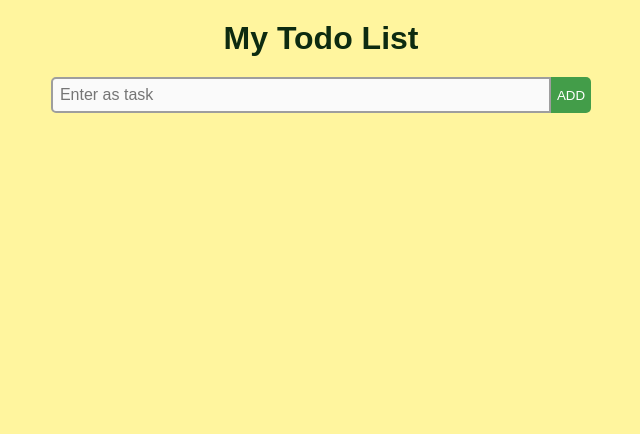
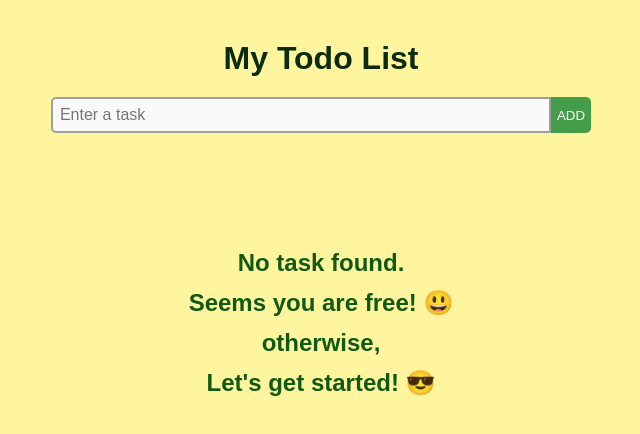
Before and after one commit to tasneem94/todo-app-react, a React (Vite) app: page / in a window 1280 px wide. Shown: the top 434 px of the page, without its empty margins (319-959 px from the left). Built offline with nearby package versions, Linux system fonts and the light colour scheme.

Commit message:
intro added

```diff
--- a/src/ToDoList.jsx
+++ b/src/ToDoList.jsx
@@ -39,6 +39,10 @@ export const ToDoList = () => {
         }
       })
     );
+    setTodoList((prevTodoList) =>
+      prevTodoList.map((task) => ({ ...task, hidden: false }))
+    );
+    setActiveBtn("all");
   };
 
   const moveTaskUp = (index) => {
@@ -108,7 +112,7 @@ export const ToDoList = () => {
       <div className="add-task">
         <input
           type="text"
-          placeholder="Enter as task"
+          placeholder="Enter a task"
           value={newTask}
           onChange={handleInputChange}
         />
@@ -192,6 +196,14 @@ export const ToDoList = () => {
           </div>
         </>
       )}
+      {todoList.length === 0 && (
+        <p className="intro-msg">
+          No task found. <br />
+          Seems you are free! 😃 <br />
+          otherwise, <br />
+          Let's get started! 😎
+        </p>
+      )}
     </div>
   );
 };
--- a/src/index.css
+++ b/src/index.css
@@ -17,7 +17,7 @@ body {
 }
 
 h1 {
-  margin: 20px 0;
+  margin: 40px 0 20px 0;
   color: hsl(126, 55%, 11%);
 }
 
@@ -102,6 +102,15 @@ li {
   opacity: 100;
 }
 
+.intro-msg {
+  text-align: center;
+  color: hsl(124, 68%, 21%);
+  font-weight: bolder;
+  font-size: 1.2rem;
+  margin-top: 100px;
+  line-height: 30px;
+}
+
 @media (min-width: 700px) {
   .to-do-list {
     width: 600px;
@@ -112,4 +121,8 @@ li {
   li {
     width: 550px;
   }
+  .intro-msg {
+    font-size: 1.5rem;
+    line-height: 40px;
+  }
 }
```
